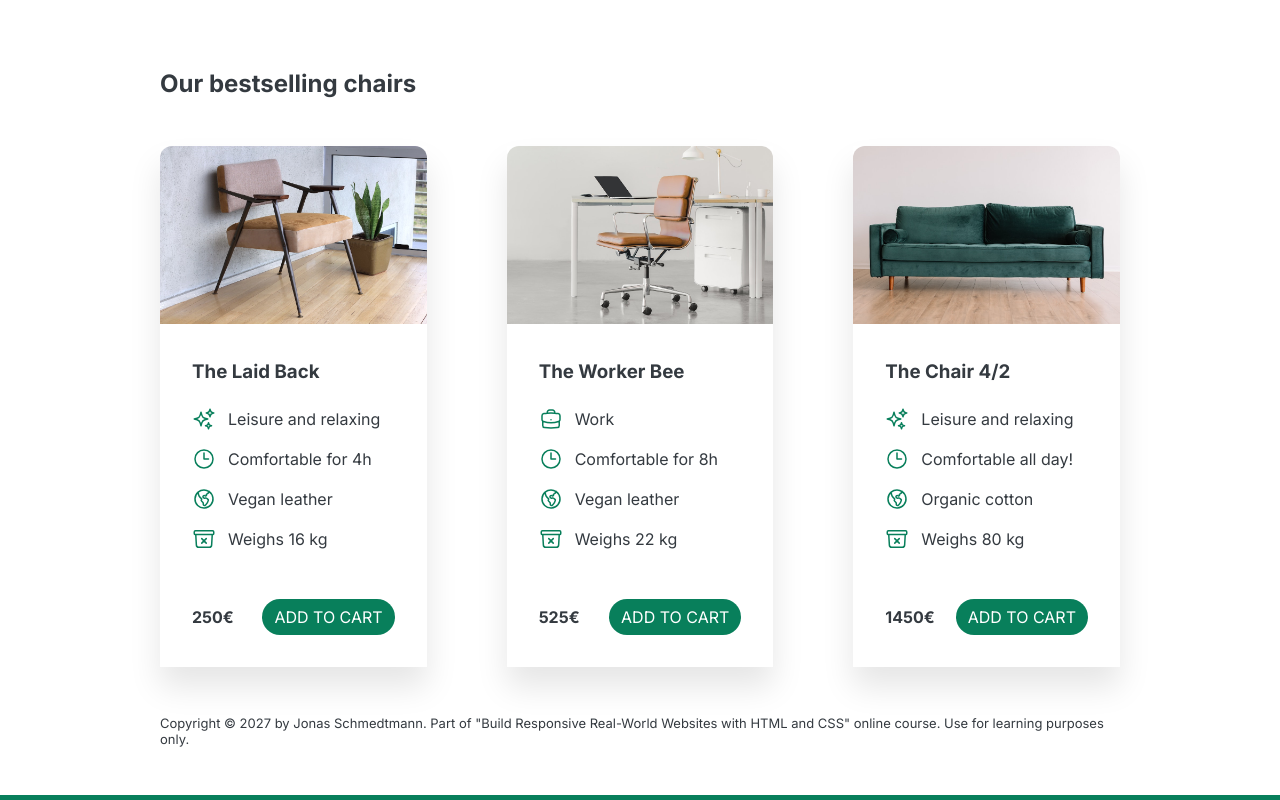
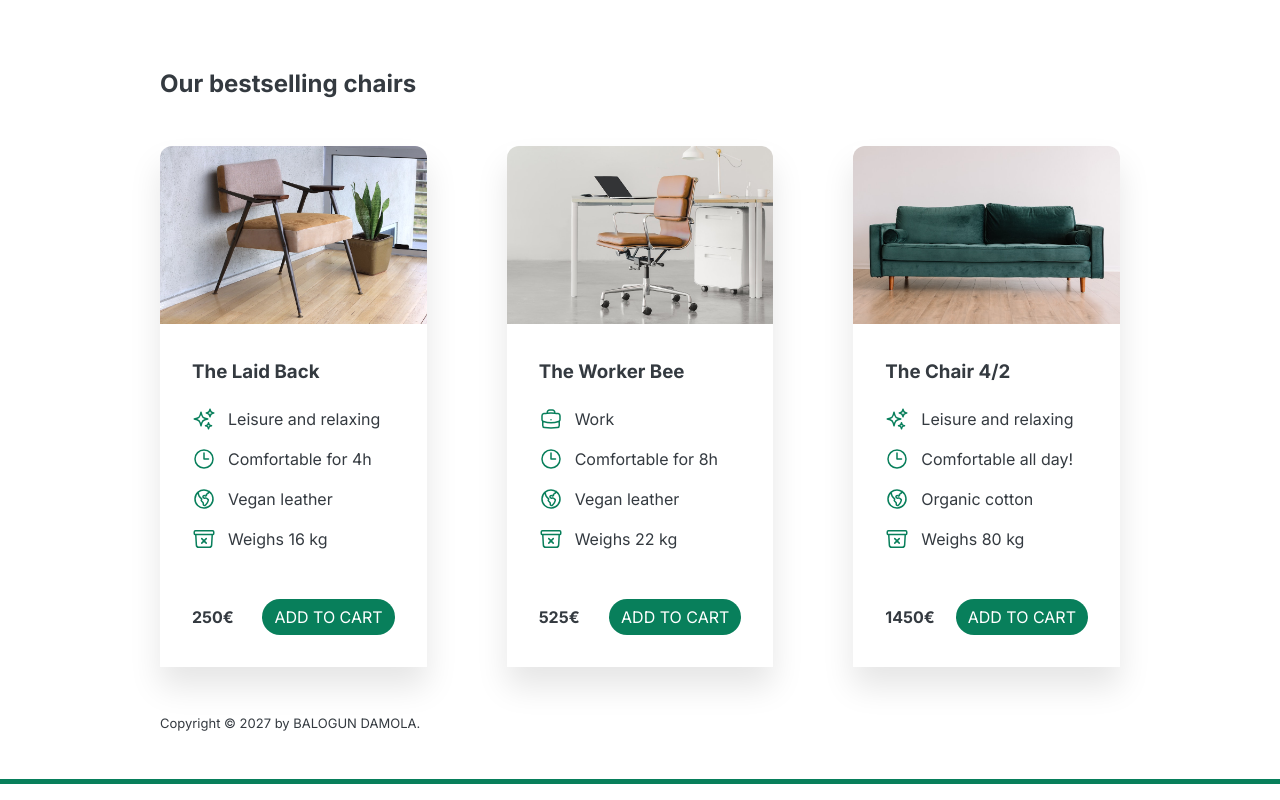
Before and after one commit to damolathedev/chair-shop, a plain HTML site: page index.html in a window 1280 px wide. Shown: the part 1160-1960 px from the top of the page. Drawn offline with Linux system fonts and the light colour scheme.

Commit message:
Update index.html

```diff
--- a/index.html
+++ b/index.html
@@ -374,9 +374,7 @@
       </section>
 
       <footer>
-        Copyright &copy; 2027 by Jonas Schmedtmann. Part of "Build Responsive
-        Real-World Websites with HTML and CSS" online course. Use for learning
-        purposes only.
+        Copyright &copy; 2027 by BALOGUN DAMOLA.
       </footer>
     </div>
   </body>
```
